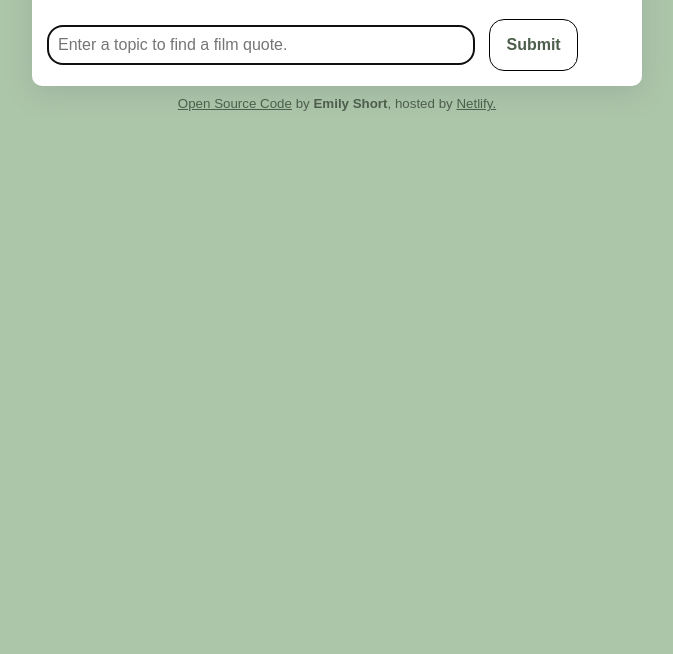
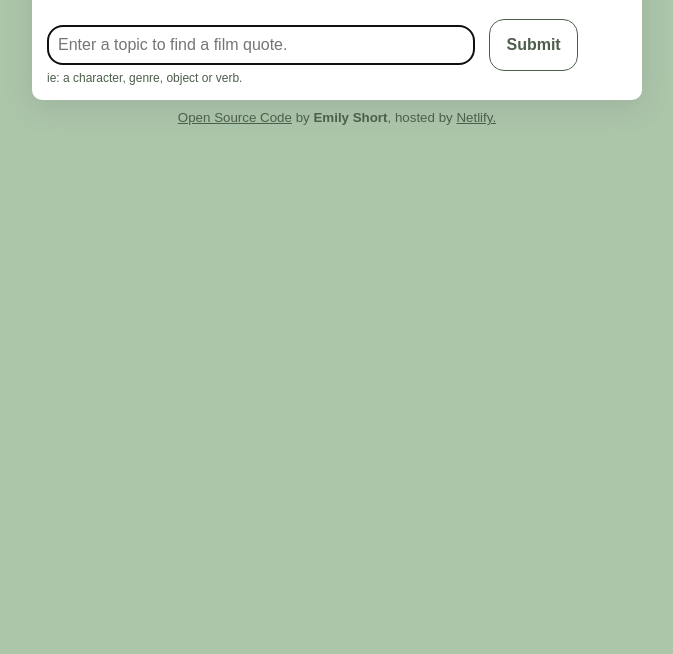
Before and after one commit to emijsho/scAIGenerator, a plain HTML site: page index.html in a window 1280 px wide. Shown: the part 146-800 px from the top of the page, without its empty margins (303-976 px from the left). Drawn offline with nearby package versions, Linux system fonts and the light colour scheme.

Commit message:
amended hint

```diff
--- a/index.html
+++ b/index.html
@@ -23,6 +23,7 @@
           id="user-instructions"
         />
         <input type="submit" class="submit-button" />
+        <div class="hint">ie: a character, genre, object or verb.</div>
       </form>
 
       <div class="quote hidden" id="quote"></div>
--- a/src/style.css
+++ b/src/style.css
@@ -38,7 +38,7 @@ form {
 }
 .submit-button {
   margin-left: 10px;
-  border: 1px solid black;
+  border: 1px solid #4d5e4c;
   background-color: white;
   color: #4d5e4c;
   font-weight: bold;
@@ -73,6 +73,10 @@ form {
     visibility: hidden;
   }
 }
+.hint {
+  font-size: 12px;
+  color: #4d5e4c;
+}
 strong {
   color: #4d5e4c;
 }
```
